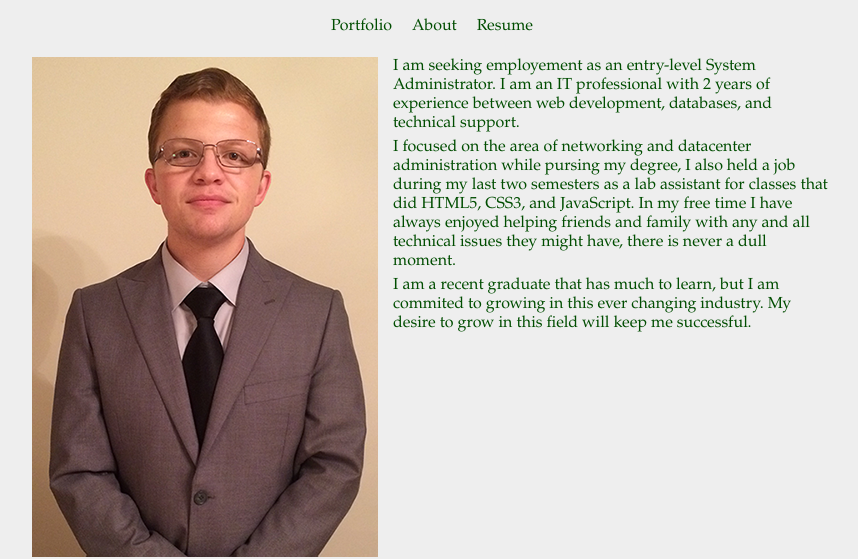
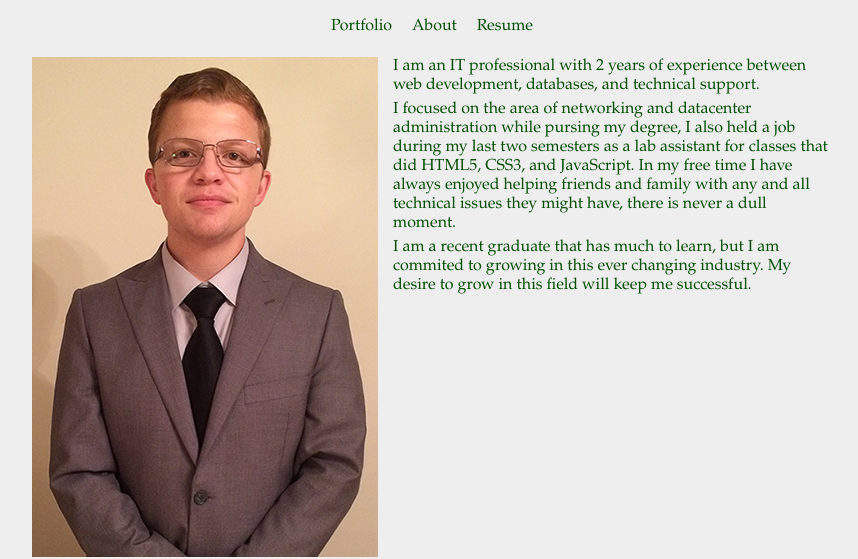
Before and after one commit to KWilliams93/KWilliams93.github.io, a plain HTML site: page about.html in a window 1280 px wide. Shown: the part 131-690 px from the top of the page, without its empty margins (208-1066 px from the left). Drawn offline with Linux system fonts and the light colour scheme.

Commit message:
Updating portfolio

```diff
--- a/about.html
+++ b/about.html
@@ -23,7 +23,7 @@
     <main>
       <img src="portfoliopics/me.png" class="picme" alt="Picture of me in a suit">
         <p>
-          I am seeking employement as an entry-level System Administrator. I am an IT professional with 2 years of experience between web development, databases, and technical support.
+          I am an IT professional with 2 years of experience between web development, databases, and technical support.
         </p>
         <p>
            I focused on the area of networking and datacenter administration while pursing my degree, I also held a job during my last two semesters as a lab assistant for classes that did HTML5, CSS3, and JavaScript. In my free time I have always enjoyed helping friends and family with any and all technical issues they might have, there is never a dull moment.
```
